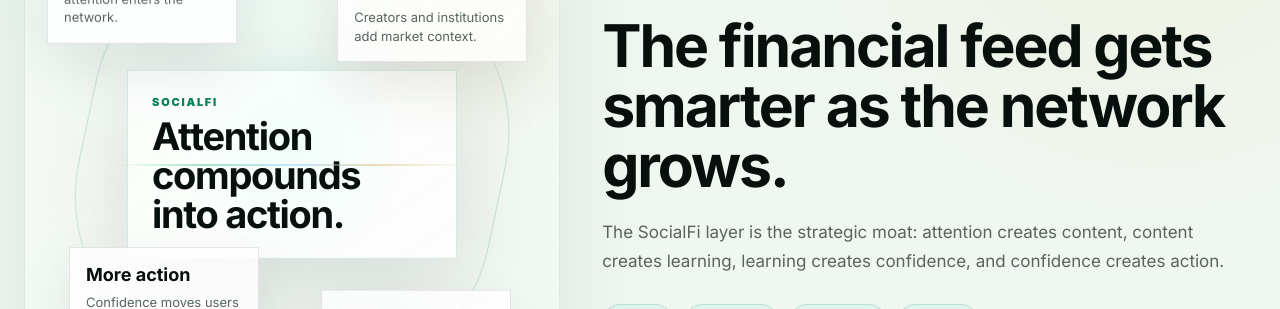
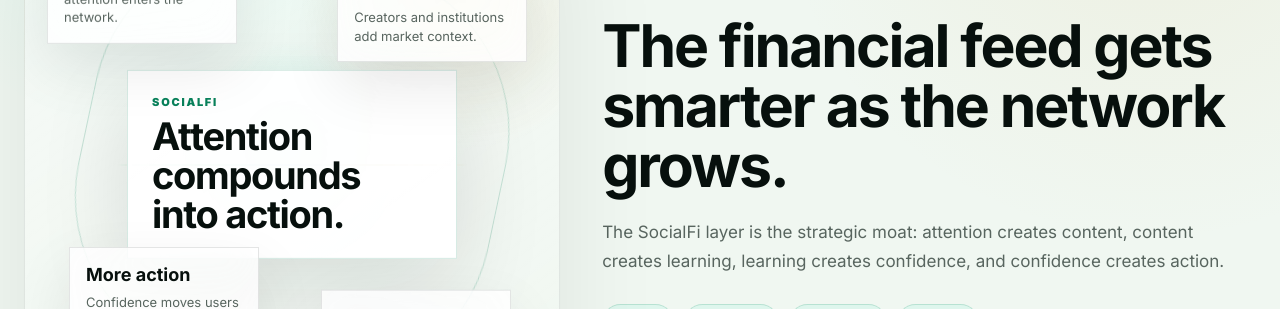
Before and after one commit to kevin20021029-commits/neuralfin-site, a Next.js app: page /socialfi in a window 1280 px wide. Shown: the part 839-1148 px from the top of the page. Built offline with nearby package versions, Linux system fonts and the light colour scheme.

Commit message:
Fix SocialFi flywheel line layering

```diff
--- a/app/globals.css
+++ b/app/globals.css
@@ -2059,6 +2059,7 @@
 
 .network-flywheel {
   position: relative;
+  isolation: isolate;
   min-height: 560px;
   border: 0;
   background:
@@ -2073,6 +2074,7 @@
 .network-flywheel::before {
   content: "";
   position: absolute;
+  z-index: 0;
   left: 50%;
   top: 50%;
   width: min(78%, 440px);
@@ -2086,6 +2088,7 @@
 .network-flywheel::after {
   content: "";
   position: absolute;
+  z-index: 0;
   left: 10%;
   right: 10%;
   top: 50%;
@@ -2097,13 +2100,14 @@
 
 .network-flow-core {
   position: absolute;
+  z-index: 2;
   left: 50%;
   top: 50%;
   display: grid;
   gap: 8px;
   width: min(72%, 330px);
   border: 1px solid rgba(9,130,91,0.16);
-  background: rgba(255,255,255,0.72);
+  background: rgba(255,255,255,0.94);
   padding: 24px;
   transform: translate(-50%, -50%);
   box-shadow: 0 30px 90px rgba(7,16,13,0.12);
@@ -2126,6 +2130,7 @@
 
 .flywheel-node {
   position: absolute;
+  z-index: 2;
   width: 190px;
   border: 1px solid rgba(7,16,13,0.1);
   background: rgba(255,255,255,0.82);
```
